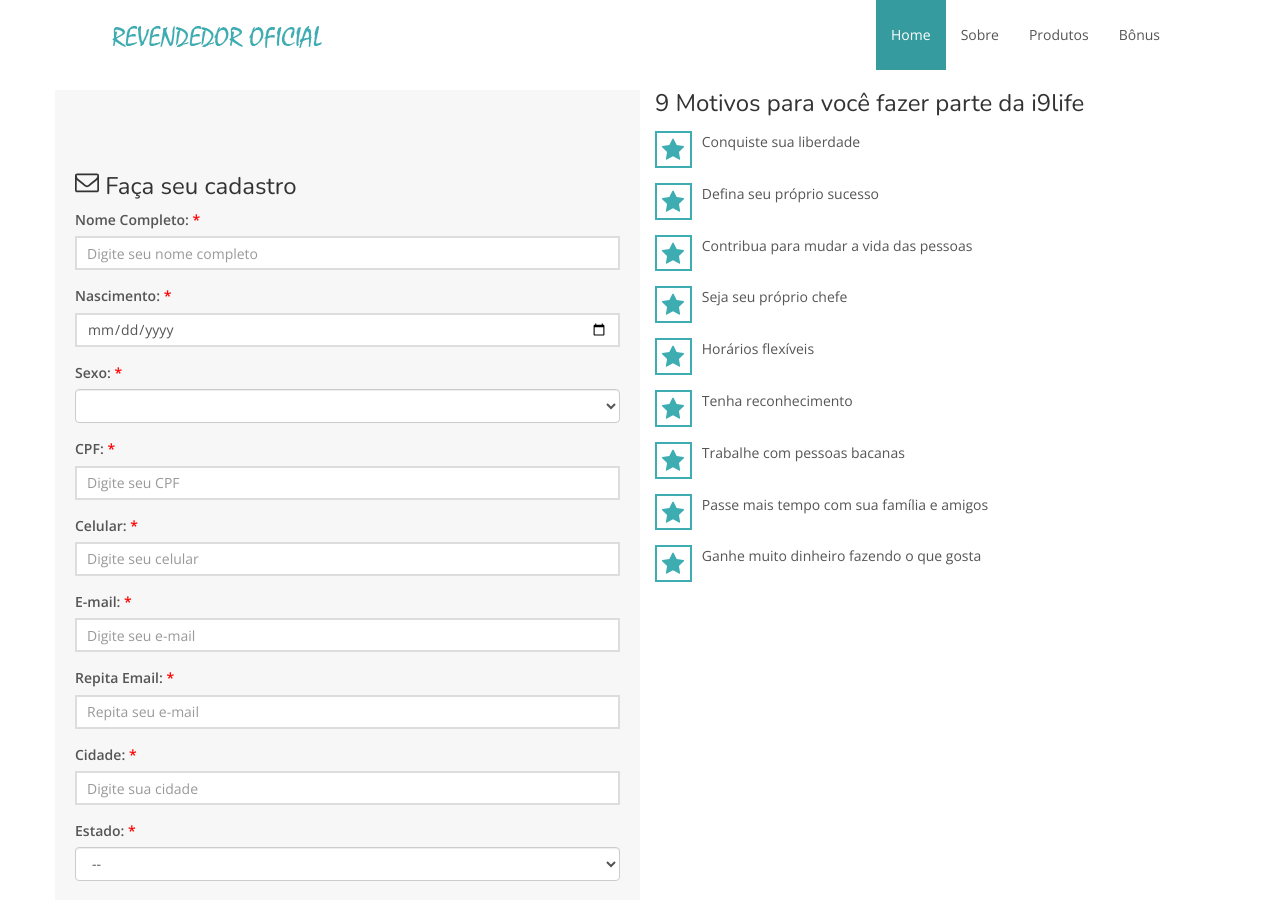
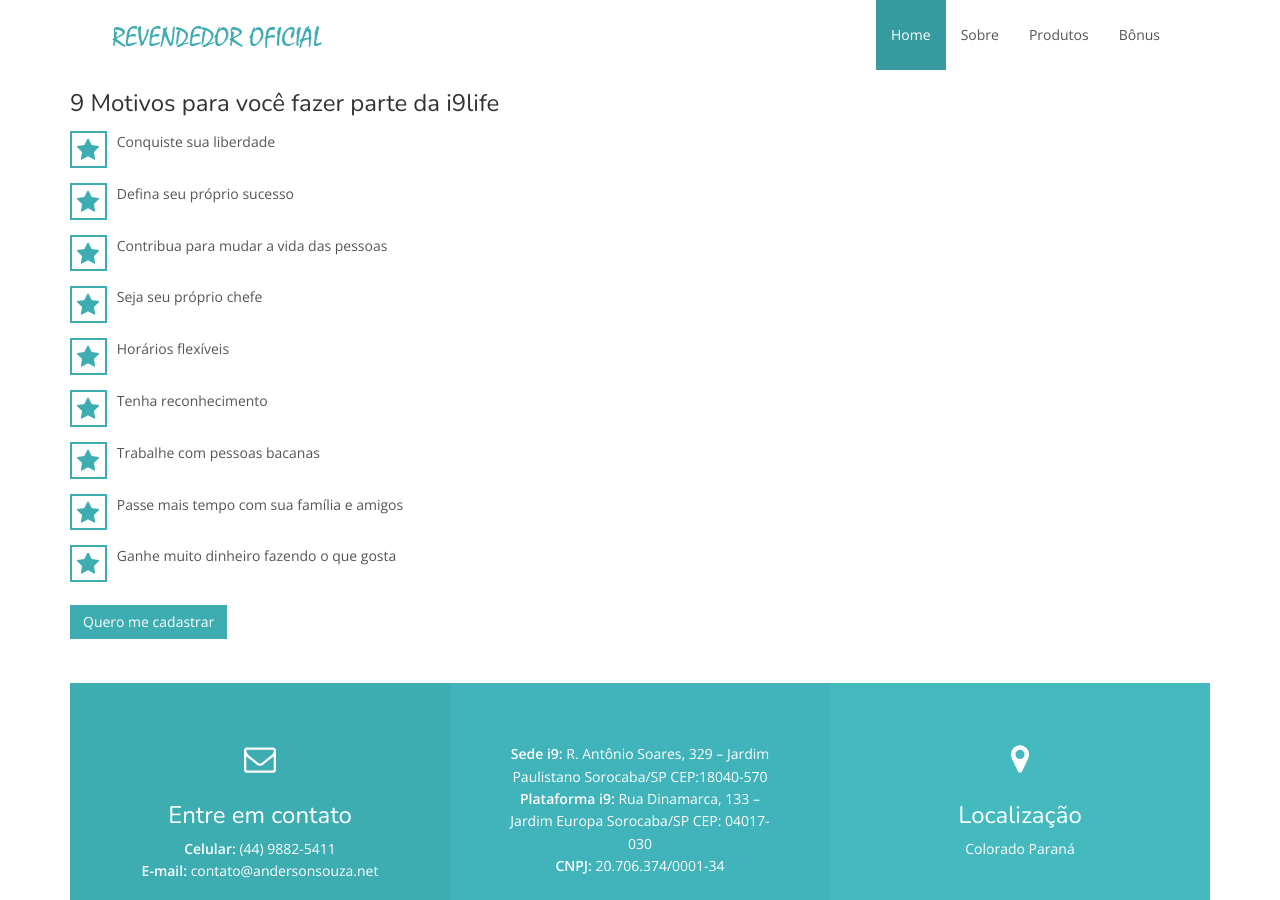
Before and after one commit to vemprainove/vemprainove.github.io, a Jekyll site: the page built from index.html, in a window 1280 px wide and 900 px high. Built offline with Jekyll 4.4.1, drawn with Linux system fonts in a browser that asks for light colours; nearby versions of some CDN libraries.

```diff
--- a/index.html
+++ b/index.html
@@ -7,6 +7,7 @@
 <div class="container">
 
     <div class="row">
+    <!--
         <div class="col-sm-6 form">
             <h3>
                 <svg class="icon icon-envelope-o">
@@ -97,6 +98,7 @@
 
             </form>
         </div>
+        -->
         <div class="col-sm-6">
             <h3>9 Motivos para você fazer parte da i9life</h3>
             <div class="media">
@@ -197,6 +199,10 @@
                 <div class="media-body">
                     <p>Ganhe muito dinheiro fazendo o que gosta</p>
                 </div>
+            </div>
+            <br />
+            <div>
+                <a href="http://i9gestor.com.br/formi9responsivo/?r=NTczMTc=&amp;origem=formi9Anderson" class="btn btn-default" target="_blank">Quero me cadastrar</a>
             </div>
         </div>
     </div>
```
